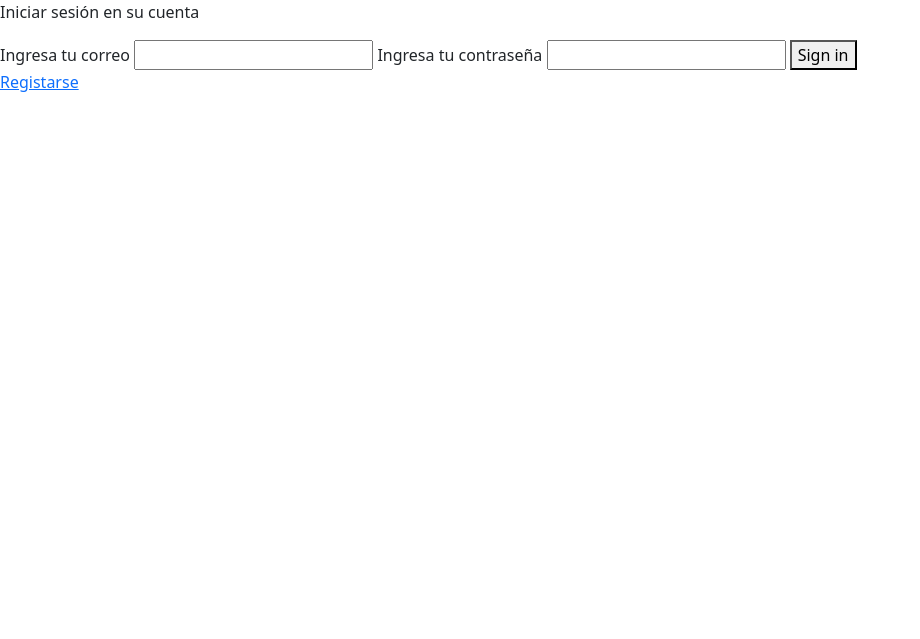
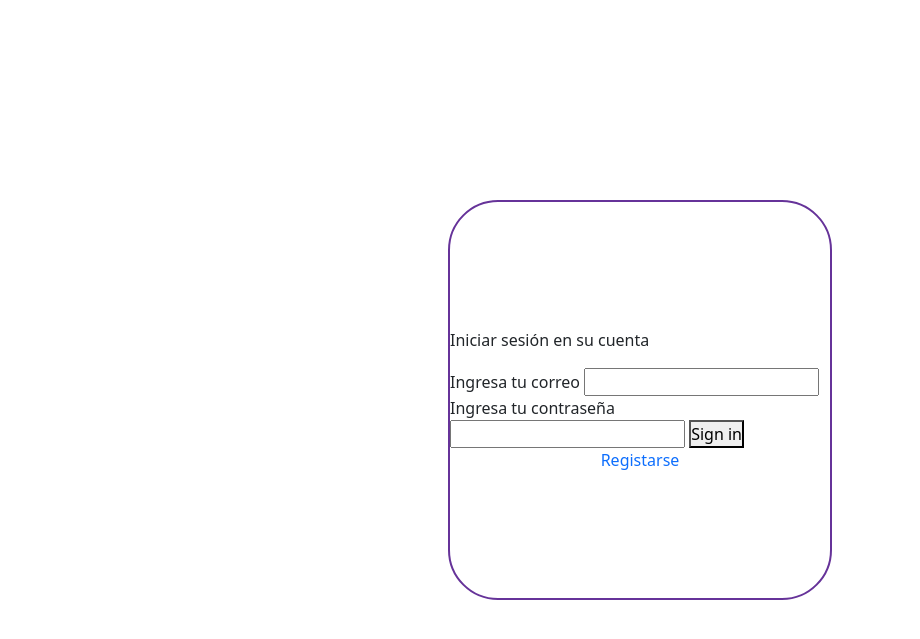
Before and after one commit to jerza99/school, a PHP site: page /Proyects/ in a window 1280 px wide. Shown: the top 639 px of the page, without its empty margins (0-920 px from the left). Run offline with PHP 8.4, Linux system fonts and the light colour scheme.

Commit message:
actualizacion css

```diff
--- a/assets/css/styles.css
+++ b/assets/css/styles.css
@@ -61,6 +61,12 @@
         font: inherit;
     }
 
+    /* Estilos generales */
+
+    a {
+        text-decoration: none;
+    }
+
     /* Estilo a login */
 
     .form-container {
@@ -72,6 +78,19 @@
         width: 30%;
         height: 50%;
         border-radius: 50px;
+        display: flex;
+        justify-content: center;
+        align-items: center;
+        flex-direction: column;
+    }
+
+    .footer-content {
+        width: 100%;
+        display: flex;
+        flex-direction: column;
+        justify-content: center;
+        align-items: center;
+        flex-grow: 1;
     }
 
     /* Estilos de navegación */
--- a/views/login.php
+++ b/views/login.php
@@ -8,6 +8,7 @@
 
     <!-- links -->
     <link rel="stylesheet" href="https://cdn.jsdelivr.net/npm/bootstrap@5.3.3/dist/css/bootstrap.min.css">
+    <link rel="stylesheet" href="<?=base_url?>assets/css/styles.css">
    </head>
    <body>
     <div class="form-container" >
```
